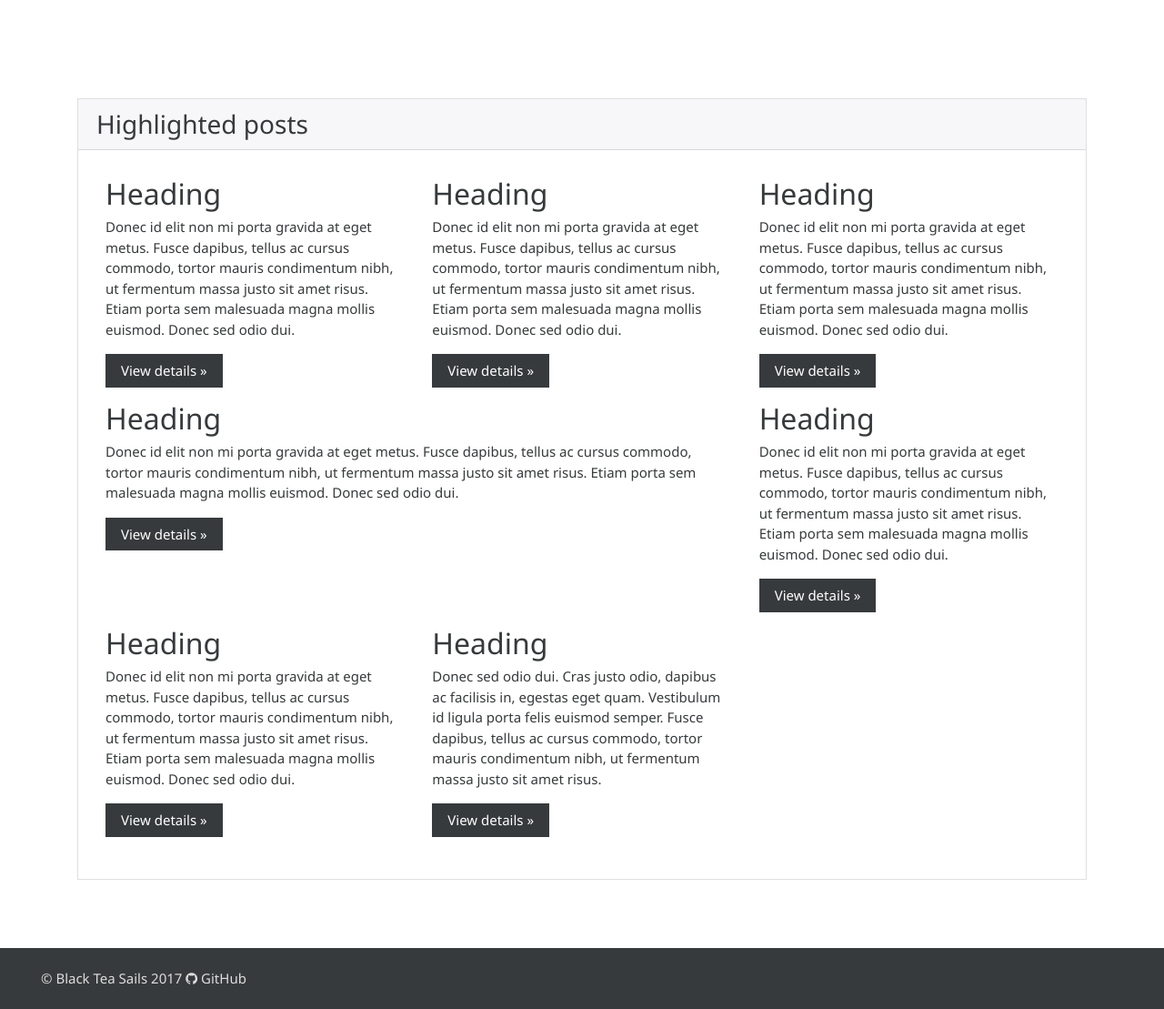
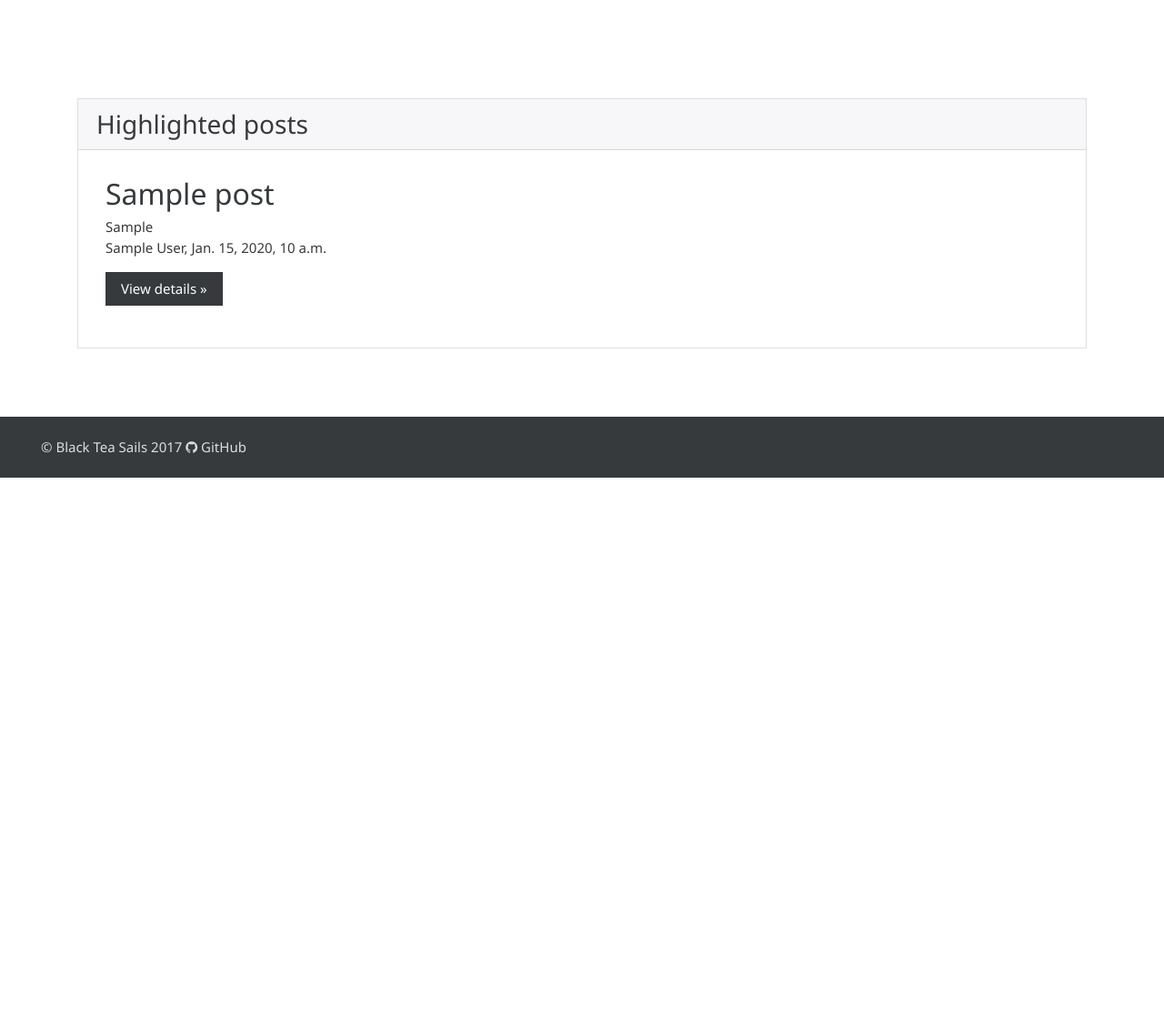
Before and after one commit to BlackTeaSails/borderless_lotus_press, a Django app: template templates/main/index.html in a window 1280 px wide. Shown: the part 492-1601 px from the top of the page at 91% size. After the commit the page ends 1017 px from the top, so only its background shows below. Run offline with Django 3.2, Linux system fonts and the light colour scheme; the template is opened without the code that fills it: most values are stand-ins (such as "Sample title", 1, 10 or a date in 2020); some libraries are stand-ins or nearby versions.

Commit message:
index recive ahora los ultimos 6 posts publicados

```diff
--- a/main/views.py
+++ b/main/views.py
@@ -1,5 +1,7 @@
 from django.shortcuts import render
+from devblog.models import Post
 
 # Create your views here.
 def index(request):
-     return render(request, 'main/index.html')
+    posts = Post.objects.order_by('published_date')[:6]
+    return render(request, 'main/index.html', {'posts':posts})
--- a/templates/main/index.html
+++ b/templates/main/index.html
@@ -1,5 +1,6 @@
 {% extends 'principal/base.html' %}
 {% load static %}
+{% load dractags %}
 {% block content %}
 
 <!-- Main jumbotron for a primary marketing message or call to action -->
@@ -17,41 +18,14 @@
       <h3 class="card-header ">Highlighted posts</h3>
   <!-- Example row of columns -->
   <div class="row highlight">
+    {% for post in posts %}
     <div class="col-md-4">
-      <h2>Heading</h2>
-      <p>Donec id elit non mi porta gravida at eget metus. Fusce dapibus, tellus ac cursus commodo, tortor mauris condimentum nibh, ut fermentum massa justo sit amet risus. Etiam porta sem malesuada magna mollis euismod. Donec sed odio dui. </p>
-      <p><a class="btn btn-secondary" href="#" role="button">View details &raquo;</a></p>
+      <h2>{{post.title}}</h2>
+      {{post.formatted_markdown|safe_markdown}}
+      <p>{{post.author}}, {{post.published_date}}</p>
+      <p><a class="btn btn-secondary" href="/blog/post-{{ post.id }}" role="button">View details &raquo;</a></p>
     </div>
-    <div class="col-md-4">
-      <h2>Heading</h2>
-      <p>Donec id elit non mi porta gravida at eget metus. Fusce dapibus, tellus ac cursus commodo, tortor mauris condimentum nibh, ut fermentum massa justo sit amet risus. Etiam porta sem malesuada magna mollis euismod. Donec sed odio dui. </p>
-      <p><a class="btn btn-secondary" href="#" role="button">View details &raquo;</a></p>
-   </div>
-    <div class="col-md-4">
-      <h2>Heading</h2>
-      <p>Donec id elit non mi porta gravida at eget metus. Fusce dapibus, tellus ac cursus commodo, tortor mauris condimentum nibh, ut fermentum massa justo sit amet risus. Etiam porta sem malesuada magna mollis euismod. Donec sed odio dui. </p>
-      <p><a class="btn btn-secondary" href="#" role="button">View details &raquo;</a></p>
-    </div>
-    <div class="col-md-8">
-      <h2>Heading</h2>
-      <p>Donec id elit non mi porta gravida at eget metus. Fusce dapibus, tellus ac cursus commodo, tortor mauris condimentum nibh, ut fermentum massa justo sit amet risus. Etiam porta sem malesuada magna mollis euismod. Donec sed odio dui. </p>
-      <p><a class="btn btn-secondary" href="#" role="button">View details &raquo;</a></p>
-   </div>
-   <div class="col-md-4">
-     <h2>Heading</h2>
-     <p>Donec id elit non mi porta gravida at eget metus. Fusce dapibus, tellus ac cursus commodo, tortor mauris condimentum nibh, ut fermentum massa justo sit amet risus. Etiam porta sem malesuada magna mollis euismod. Donec sed odio dui. </p>
-     <p><a class="btn btn-secondary" href="#" role="button">View details &raquo;</a></p>
-   </div>
-   <div class="col-md-4">
-     <h2>Heading</h2>
-     <p>Donec id elit non mi porta gravida at eget metus. Fusce dapibus, tellus ac cursus commodo, tortor mauris condimentum nibh, ut fermentum massa justo sit amet risus. Etiam porta sem malesuada magna mollis euismod. Donec sed odio dui. </p>
-     <p><a class="btn btn-secondary" href="#" role="button">View details &raquo;</a></p>
-  </div>
-   <div class="col-md-4">
-     <h2>Heading</h2>
-     <p>Donec sed odio dui. Cras justo odio, dapibus ac facilisis in, egestas eget quam. Vestibulum id ligula porta felis euismod semper. Fusce dapibus, tellus ac cursus commodo, tortor mauris condimentum nibh, ut fermentum massa justo sit amet risus.</p>
-     <p><a class="btn btn-secondary" href="#" role="button">View details &raquo;</a></p>
-   </div>
+    {% endfor %}
   </div>
 </div>
 </div>
```
